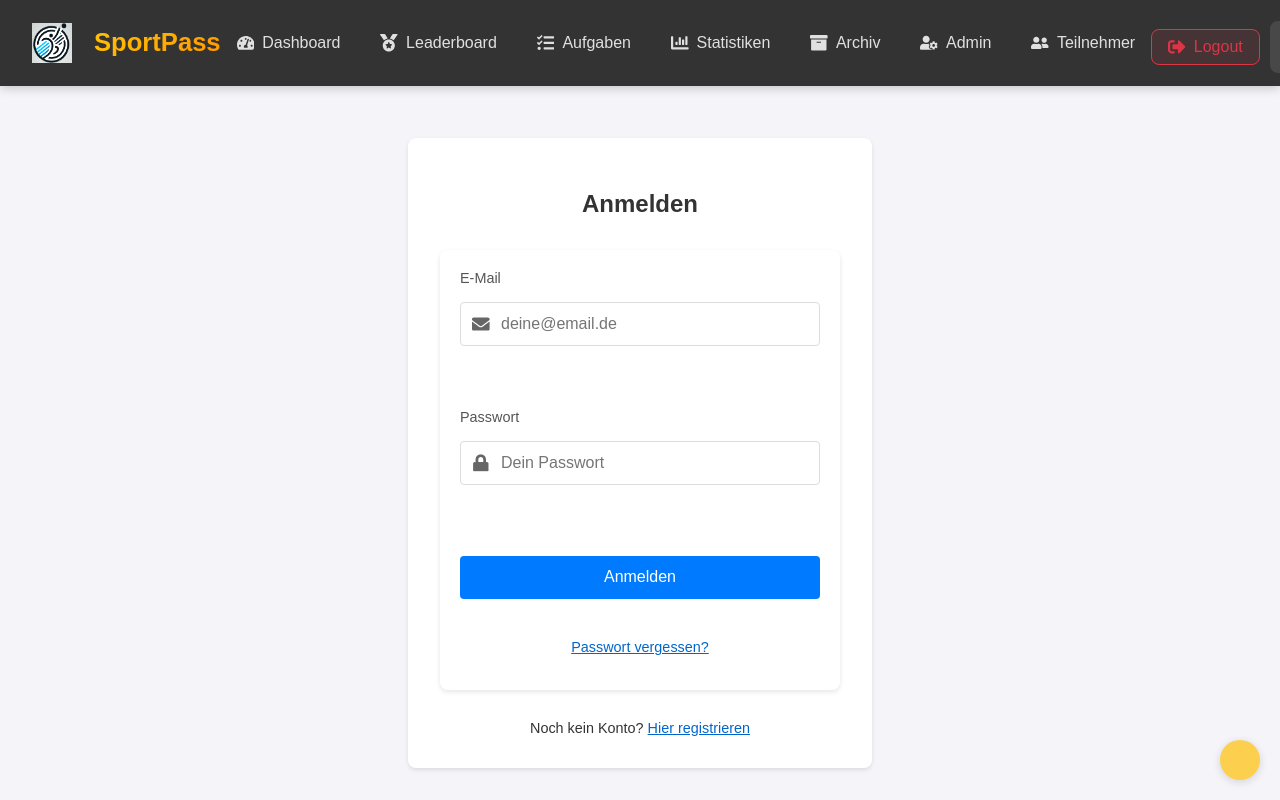
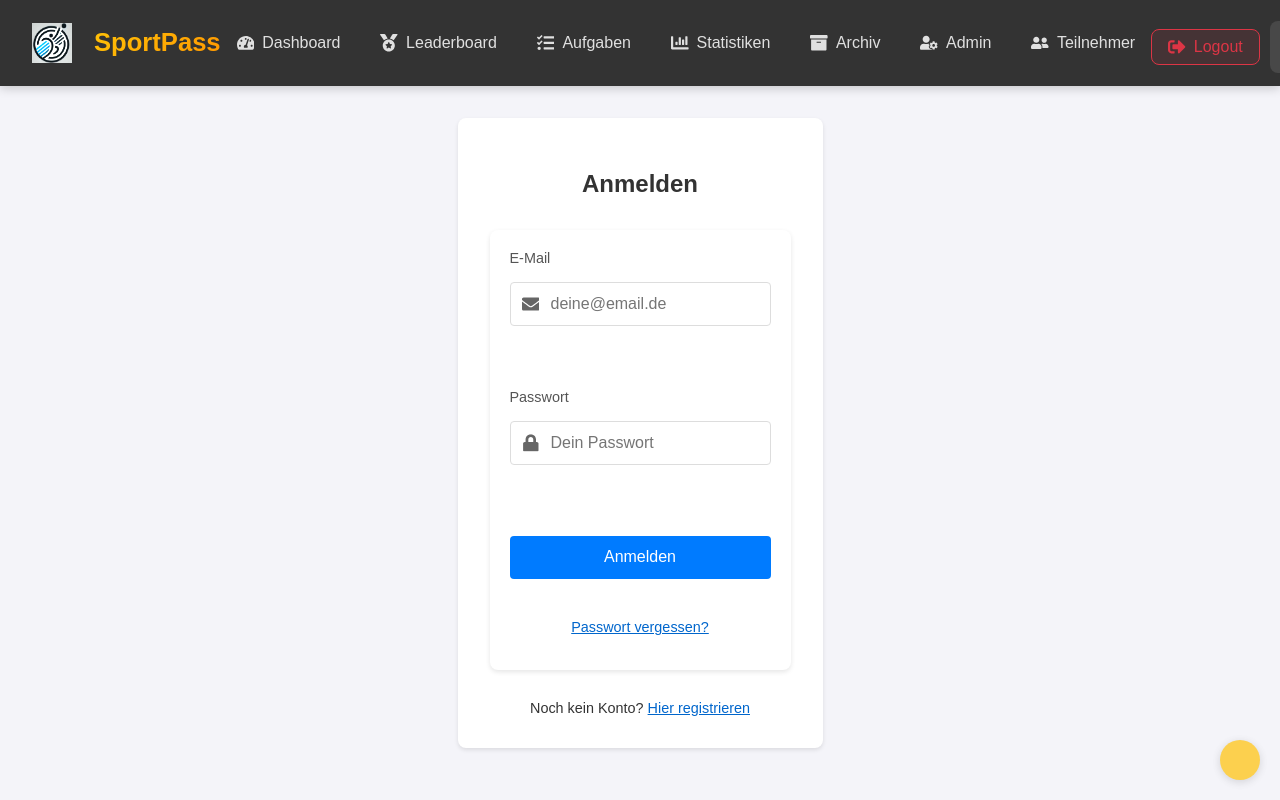
Before and after one commit to Chris123-crypto-ship-it/Sportpass_2025, a React (Create React App) app: page /login in a window 1280 px wide. Shown: the top 800 px of the page. Built offline with nearby package versions, Linux system fonts and the light colour scheme; no server answers; sample sign-in values are in the browser's storage.

Commit message:
Update: Startseite leitet jetzt zum Login-Formular weiter

```diff
--- a/src/App.js
+++ b/src/App.js
@@ -1,6 +1,6 @@
 // src/App.js
 import React, { useEffect } from 'react';
-import { BrowserRouter as Router, Route, Routes } from 'react-router-dom';
+import { BrowserRouter as Router, Route, Routes, Navigate } from 'react-router-dom';
 import { AuthProvider } from './context/AuthContext';
 import { TaskProvider } from './context/TaskContext';
 import { keepServerAlive } from './services/socket';
@@ -24,6 +24,7 @@ import VerifyEmail from './pages/VerifyEmail';
 import ForgotPassword from './pages/ForgotPassword';
 import ResetPassword from './pages/ResetPassword';
 import Support from './pages/Support';
+import './App.css';
 
 function App() {
   useEffect(() => {
@@ -35,27 +36,34 @@ function App() {
     <AuthProvider>
       <TaskProvider>
         <Router>
+          <div className="app">
             <Navbar />
-          <div className="container">
+            <main className="main-content">
               <Routes>
-              <Route path="/" element={<Dashboard />} />
+                {/* Startseite umleiten zum Login */}
+                <Route path="/" element={<Navigate to="/login" replace />} />
+
+                {/* Öffentliche Routen */}
+                <Route path="/login" element={<Login />} />
+                <Route path="/register" element={<Register />} />
+                <Route path="/forgot-password" element={<ForgotPassword />} />
+                <Route path="/reset-password" element={<ResetPassword />} />
+                <Route path="/verify-email" element={<VerifyEmail />} />
+                <Route path="/leaderboard" element={<Leaderboard />} />
+
+                {/* Geschützte Routen */}
                 <Route path="/dashboard" element={<Dashboard />} />
-              <Route path="/leaderboard" element={<Leaderboard />} />
                 <Route path="/tasks" element={<Tasks />} />
                 <Route path="/stats" element={<Stats />} />
                 <Route path="/archive" element={<Archive />} />
-              <Route path="/login" element={<Login />} />
-              <Route path="/register" element={<Register />} />
                 <Route path="/profile" element={<Profile />} />
                 <Route path="/admin-dashboard" element={<AdminDashboard />} />
                 <Route path="/participants" element={<Participants />} />
-              <Route path="/verify-email" element={<VerifyEmail />} />
-              <Route path="/forgot-password" element={<ForgotPassword />} />
-              <Route path="/reset-password" element={<ResetPassword />} />
                 <Route path="/support" element={<Support />} />
               </Routes>
+            </main>
+            <Footer />
           </div>
-          <Footer />
           <ToastContainer
             position="top-right"
             autoClose={3000}
```
Lines whose indentation alone changed are shown as unchanged.
